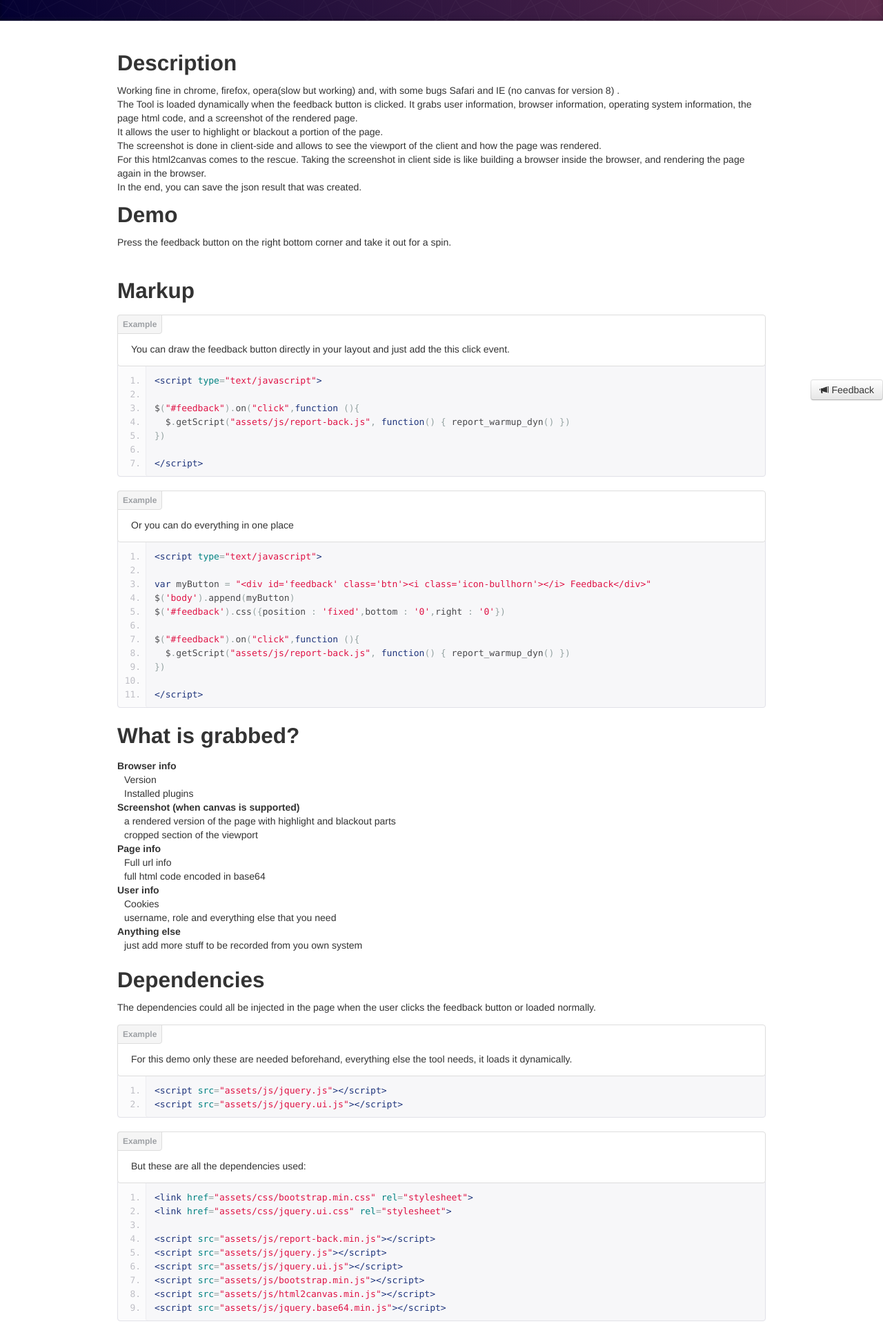
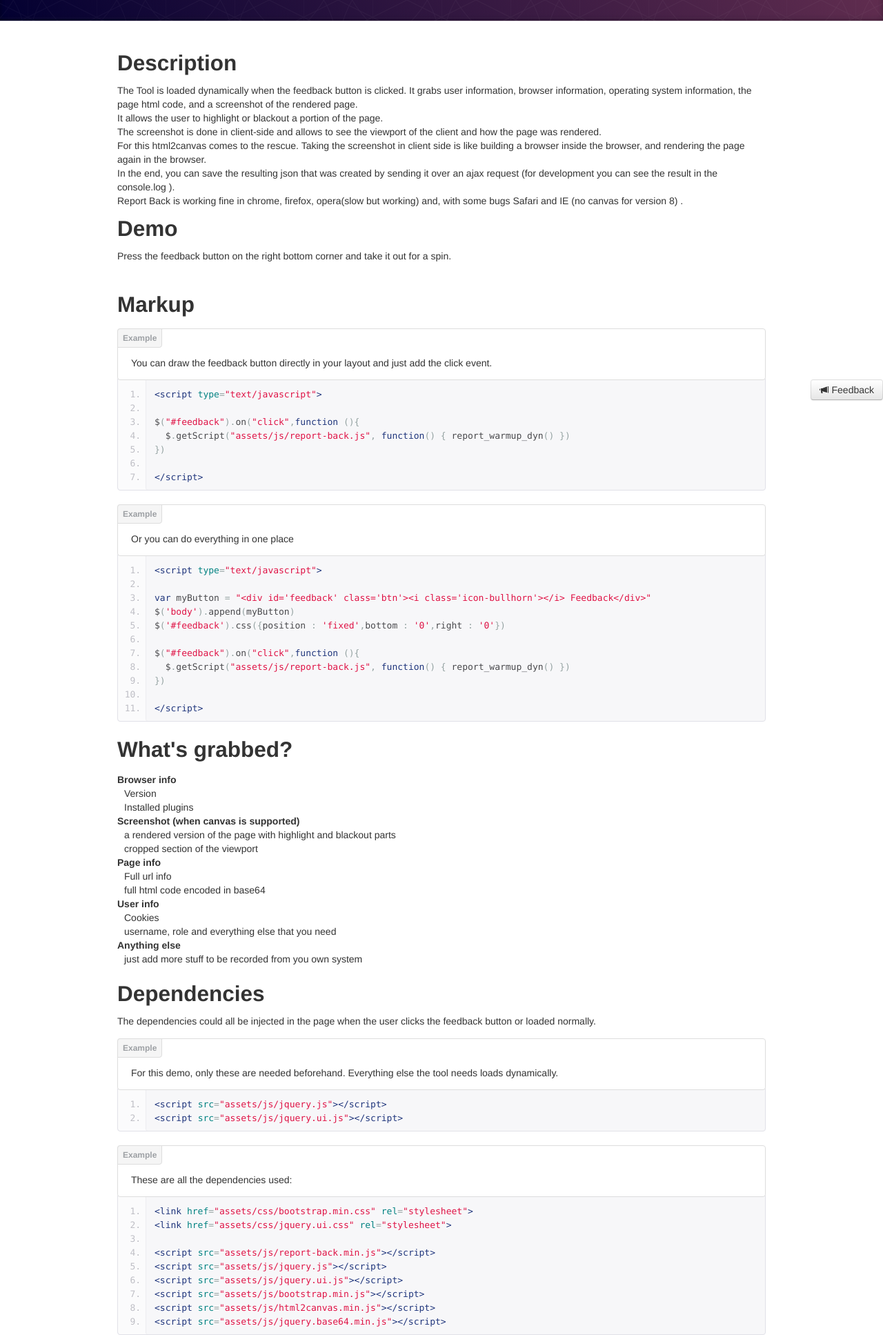
Before and after one commit to filipegarcia/ReportBack, a website: page index.html in a window 1280 px wide. Shown: the part 220-2155 px from the top of the page at 69% size. Drawn offline with Linux system fonts and the light colour scheme.

Commit message:
small changes
Signed-off-by: filipe garcia <filipe.c.garcia@gmail.com>

```diff
--- a/index.html
+++ b/index.html
@@ -65,11 +65,12 @@
       <section id="Report-Back<">
 
         <h2>Description</h2>
-        <p>Working fine in chrome, firefox, opera(slow but working) and, with some bugs Safari and IE (no canvas for version 8) .<br>
+        <p>
           The Tool is loaded dynamically when the feedback button is clicked. It grabs user information, browser information, operating system information, the page html code, and a screenshot of the rendered page.<br>
         It allows the user to highlight or blackout a portion of the page.<br>
         The screenshot is done in client-side and allows to see the viewport of the client and how the page was rendered.<br/> For this html2canvas comes to the rescue. Taking the screenshot in client side is like building a browser inside the browser, and rendering the page again in the browser. <br>
-        In the end, you can save the json result that was created.<br>
+        In the end, you can save the resulting json that was created by sending it over an ajax request (for development you can see the result in the console.log ).<br>
+        Report Back is working fine in chrome, firefox, opera(slow but working) and, with some bugs Safari and IE (no canvas for version 8) .<br>
         </p>
 
          <h2>Demo</h2>
@@ -81,7 +82,7 @@
         <div class="bs-docs-example">
 
 <div id="newnav"></div>
-You can draw the feedback button directly in your layout and just add the this click event. <br>
+You can draw the feedback button directly in your layout and just add the click event. <br>
 </div>
 
 <pre class="prettyprint linenums">
@@ -114,7 +115,7 @@ $("#feedback").on("click",function (){
 &lt;/script&gt;
 </pre>
 
-        <h2>What is grabbed?</h2>
+        <h2>What's grabbed?</h2>
         <p>
           <dl>
             <dt>Browser info</dt>
@@ -145,7 +146,7 @@ $("#feedback").on("click",function (){
 
 <div class="bs-docs-example">
   <div id="newnav2"></div>
-  For this demo only these are needed beforehand, everything else the tool needs, it loads it dynamically.
+  For this demo, only these are needed beforehand. Everything else the tool needs loads dynamically.
 </div>
 <pre class="prettyprint linenums">
 &lt;script src="assets/js/jquery.js"&gt;&lt;/script&gt;
@@ -154,7 +155,7 @@ $("#feedback").on("click",function (){
 
 <div class="bs-docs-example">
   <div id="newnav3"></div>
-  But these are all the dependencies used:
+  These are all the dependencies used:
 </div>
 <pre class="prettyprint linenums">
 &lt;link href="assets/css/bootstrap.min.css" rel="stylesheet"&gt;
@@ -215,7 +216,10 @@ $("#feedback").on("click",function (){
 
 <script type="text/javascript">
 
-  // for demo purpose
+  /*
+   *  demo only
+   */
+
     // some user information that can come from your system
     var user = new Object();
     user.fullName = "John Doe"
@@ -235,8 +239,10 @@ $("#feedback").on("click",function (){
 
 
 
-
-    // Append the feedback button. This could also be
+  /*
+   *    Report Back code
+   */
+    // Append the feedback button.
     $('body').append("<div id='feedback' class='btn'><i class='icon-bullhorn'></i> Feedback</div>")
     $('#feedback').css({position : 'fixed',bottom : '0',right : '0'})
 
@@ -268,19 +274,16 @@ $("#feedback").on("click",function (){
 
 
 <script type="text/javascript">
-
   var _gaq = _gaq || [];
   _gaq.push(['_setAccount', 'UA-37955838-1']);
   _gaq.push(['_setDomainName', 'github.com']);
   _gaq.push(['_setAllowLinker', true]);
   _gaq.push(['_trackPageview']);
-
   (function() {
     var ga = document.createElement('script'); ga.type = 'text/javascript'; ga.async = true;
     ga.src = ('https:' == document.location.protocol ? 'https://ssl' : 'http://www') + '.google-analytics.com/ga.js';
     var s = document.getElementsByTagName('script')[0]; s.parentNode.insertBefore(ga, s);
   })();
-
 </script>
 
   </body>
```
